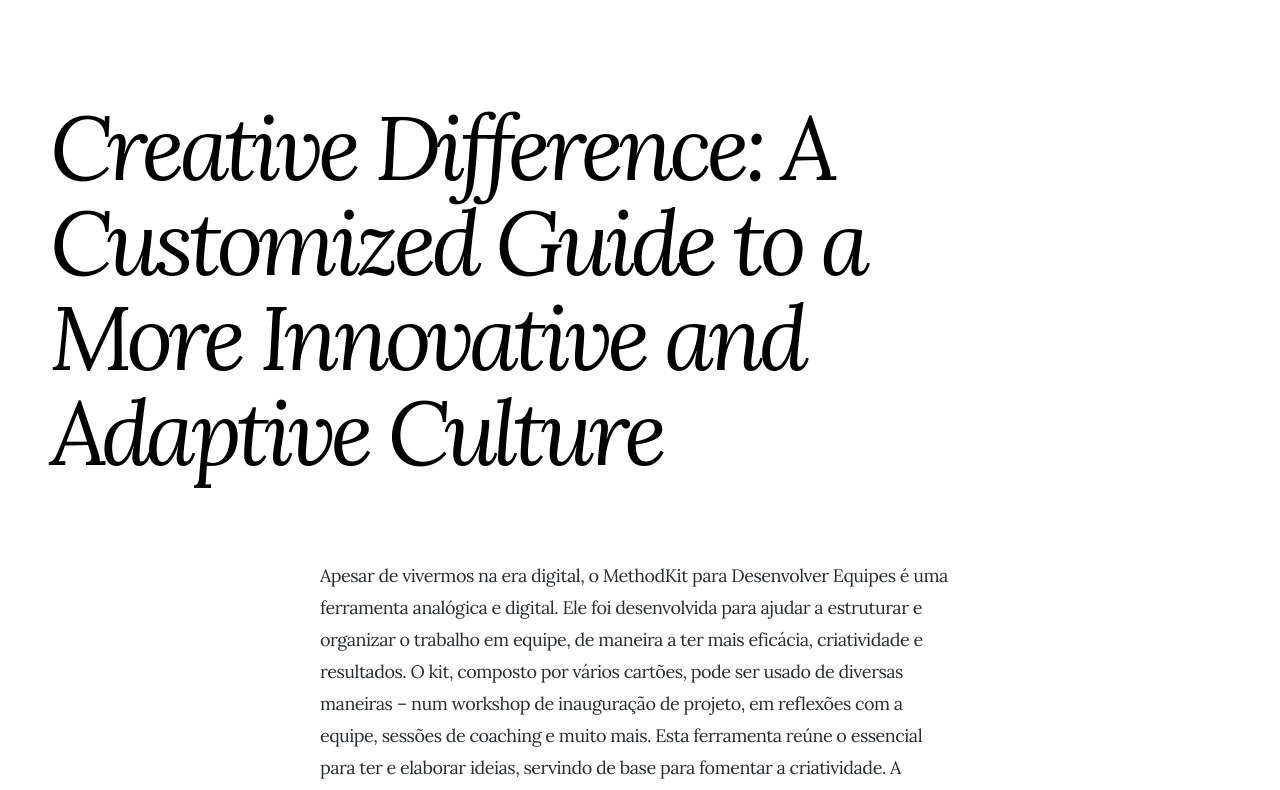
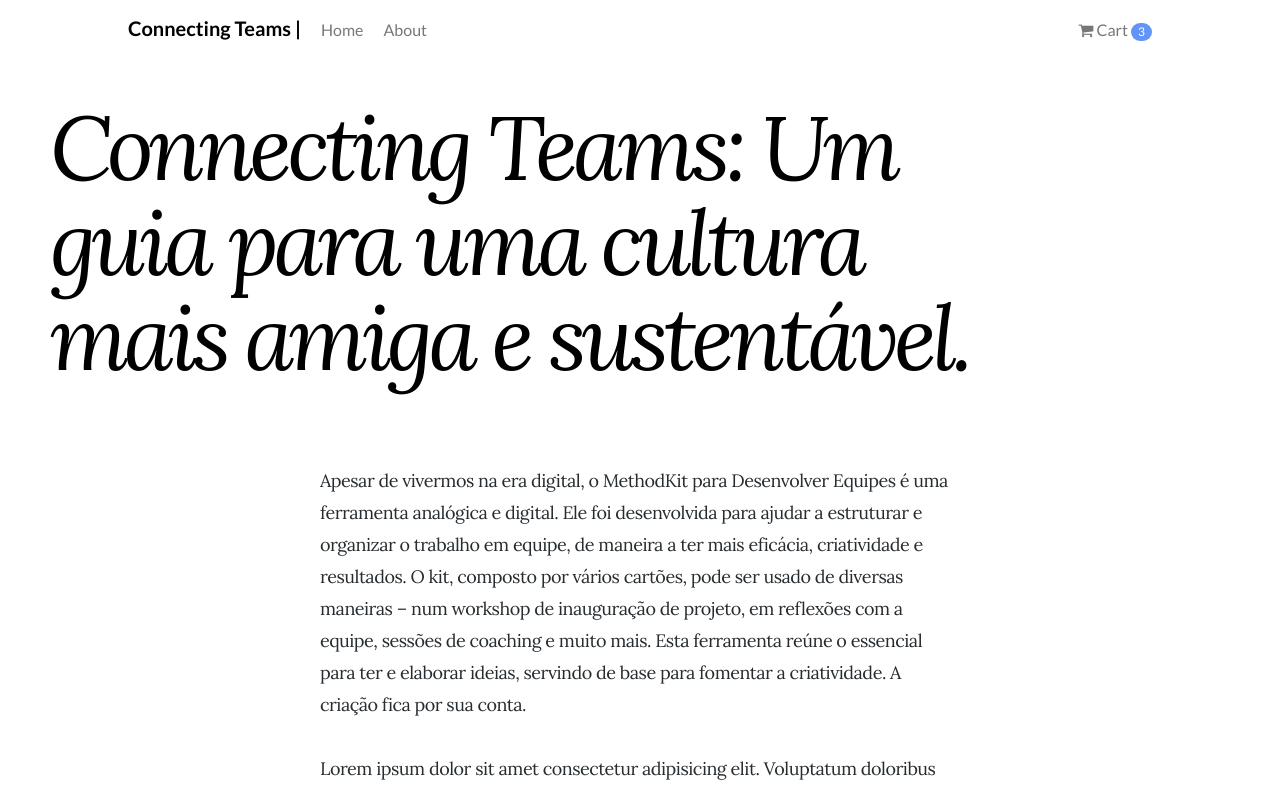
Before and after one commit to rsales/aware-design-manifest, a Vue app: page / in a window 1280 px wide. Shown: the top 790 px of the page. Built offline with nearby package versions, Linux system fonts and the light colour scheme.

Commit message:
Include Navbar.

```diff
--- a/src/App.vue
+++ b/src/App.vue
@@ -1,12 +1,18 @@
 <template>
   <div id="app">
-    <!-- <div id="nav">
-      <router-link to="/">Home</router-link> |
-      <router-link to="/about">About</router-link>
-    </div> -->
+    <navbar />
     <router-view />
   </div>
 </template>
+
+<script>
+import Navbar from "@/components/Navbar.vue";
+export default {
+  components: {
+    Navbar
+  }
+}
+</script>
 
 <style lang="scss">
 @import url("https://fonts.googleapis.com/css2?family=Lora:ital,wght@0,400;0,500;0,600;0,700;1,400;1,500;1,600;1,700&display=swap");
--- /dev/null
+++ b/src/components/Navbar.vue
@@ -0,0 +1,240 @@
+<template>
+  <div class="navbar">
+    <nav>
+      <div class="container">
+        <p class="navbar-left brand">
+          Connecting Teams |
+        </p>
+        <ul class="navbar-left">
+          <li><router-link to="/">Home</router-link></li>
+          <li><router-link to="/about">About</router-link></li>
+        </ul>
+
+        <ul class="navbar-right">
+          <li>
+            <a href="#" id="cart"
+              ><i class="fa fa-shopping-cart"></i> Cart
+              <span class="badge">3</span></a
+            >
+          </li>
+        </ul>
+      </div>
+    </nav>
+
+    <!-- <div class="container">
+      <div class="shopping-cart">
+        <div class="shopping-cart-header">
+          <i class="fa fa-shopping-cart cart-icon"></i
+          ><span class="badge">3</span>
+          <div class="shopping-cart-total">
+            <span class="lighter-text">Total:</span>
+            <span class="main-color-text">$2,229.97</span>
+          </div>
+        </div>
+        <ul class="shopping-cart-items">
+          <li class="clearfix">
+            <img
+              src="https://s3-us-west-2.amazonaws.com/s.cdpn.io/195612/cart-item1.jpg"
+              alt="item1"
+            />
+            <span class="item-name">Sony DSC-RX100M III</span>
+            <span class="item-price">$849.99</span>
+            <span class="item-quantity">Quantity: 01</span>
+          </li>
+
+          <li class="clearfix">
+            <img
+              src="https://s3-us-west-2.amazonaws.com/s.cdpn.io/195612/cart-item2.jpg"
+              alt="item1"
+            />
+            <span class="item-name">KS Automatic Mechanic...</span>
+            <span class="item-price">$1,249.99</span>
+            <span class="item-quantity">Quantity: 01</span>
+          </li>
+
+          <li class="clearfix">
+            <img
+              src="https://s3-us-west-2.amazonaws.com/s.cdpn.io/195612/cart-item3.jpg"
+              alt="item1"
+            />
+            <span class="item-name">Kindle, 6" Glare-Free To...</span>
+            <span class="item-price">$129.99</span>
+            <span class="item-quantity">Quantity: 01</span>
+          </li>
+        </ul>
+
+        <a href="#" class="button">Checkout</a>
+      </div>
+    </div> -->
+  </div>
+</template>
+
+<script>
+export default {};
+</script>
+
+<style lang="scss" scoped>
+$main-color: #6394f8;
+$light-text: #abb0be;
+
+@import url("https://fonts.googleapis.com/css?family=Lato:300,400,700");
+@import url("https://maxcdn.bootstrapcdn.com/font-awesome/4.4.0/css/font-awesome.min.css");
+
+.navbar {
+  position: fixed;
+  width: 100%;
+  z-index: 9999;
+}
+
+.lighter-text {
+  color: #abb0be;
+}
+
+.main-color-text {
+  color: $main-color;
+}
+
+nav {
+  padding: 20px 0 40px 0;
+  background: #fff;
+  font-size: 16px;
+
+  .brand {
+    font-family: "Lato", Arial, sans-serif;
+    font-weight: 700;
+    font-size: 20px;
+    margin-top: -4px;
+  }
+
+  .navbar-left {
+    float: left;
+  }
+
+  .navbar-right {
+    float: right;
+  }
+  ul {
+    li {
+      display: inline;
+      padding-left: 20px;
+      a {
+        font-family: "Lato", Arial, sans-serif;
+        color: #777777;
+        text-decoration: none;
+
+        &:hover {
+          color: black;
+        }
+      }
+    }
+  }
+}
+
+.container {
+  margin: auto;
+  width: 80%;
+}
+
+.badge {
+  background-color: #6394f8;
+  border-radius: 10px;
+  color: white;
+  display: inline-block;
+  font-size: 12px;
+  line-height: 1;
+  padding: 3px 7px;
+  text-align: center;
+  vertical-align: middle;
+  white-space: nowrap;
+}
+
+.shopping-cart {
+  margin: 20px 0;
+  float: right;
+  background: white;
+  width: 320px;
+  position: relative;
+  border-radius: 3px;
+  padding: 20px;
+
+  .shopping-cart-header {
+    border-bottom: 1px solid #e8e8e8;
+    padding-bottom: 15px;
+
+    .shopping-cart-total {
+      float: right;
+    }
+  }
+
+  .shopping-cart-items {
+    padding-top: 20px;
+
+    li {
+      margin-bottom: 18px;
+    }
+
+    img {
+      float: left;
+      margin-right: 12px;
+    }
+
+    .item-name {
+      display: block;
+      padding-top: 10px;
+      font-size: 16px;
+    }
+
+    .item-price {
+      color: $main-color;
+      margin-right: 8px;
+    }
+
+    .item-quantity {
+      color: $light-text;
+    }
+  }
+}
+
+.shopping-cart:after {
+  bottom: 100%;
+  left: 89%;
+  border: solid transparent;
+  content: " ";
+  height: 0;
+  width: 0;
+  position: absolute;
+  pointer-events: none;
+  border-bottom-color: white;
+  border-width: 8px;
+  margin-left: -8px;
+}
+
+.cart-icon {
+  color: #515783;
+  font-size: 24px;
+  margin-right: 7px;
+  float: left;
+}
+
+.button {
+  background: $main-color;
+  color: white;
+  text-align: center;
+  padding: 12px;
+  text-decoration: none;
+  display: block;
+  border-radius: 3px;
+  font-size: 16px;
+  margin: 25px 0 15px 0;
+
+  &:hover {
+    background: lighten($main-color, 3%);
+  }
+}
+
+.clearfix:after {
+  content: "";
+  display: table;
+  clear: both;
+}
+</style>
--- a/src/views/Home.vue
+++ b/src/views/Home.vue
@@ -4,8 +4,7 @@
       <div class="Grid">
         <div class="PageHeader-Content">
           <h1 class="PageHeader-Title">
-            Creative Difference: A Customized Guide to a More Innovative and
-            Adaptive Culture
+            Connecting Teams: Um guia para uma cultura mais amiga e sustentável.
           </h1>
         </div>
       </div>
```
